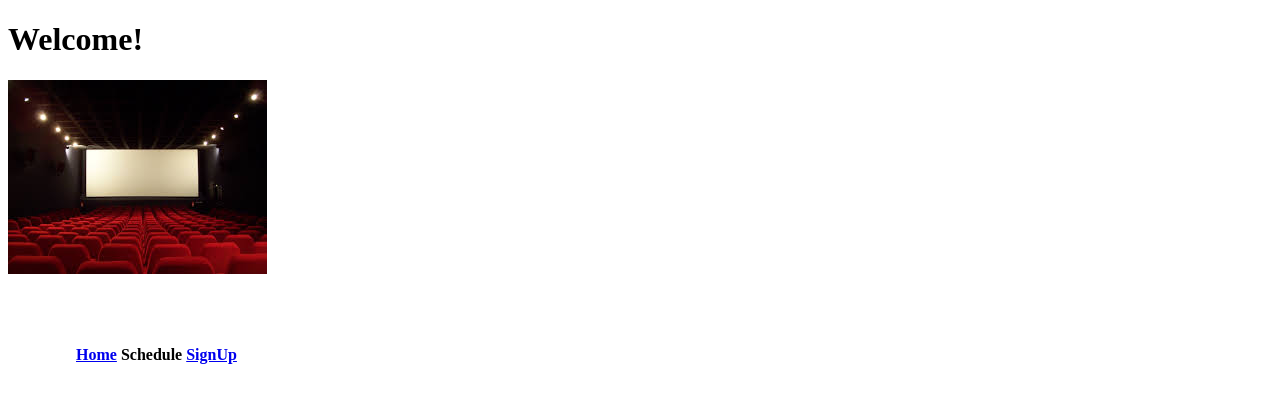
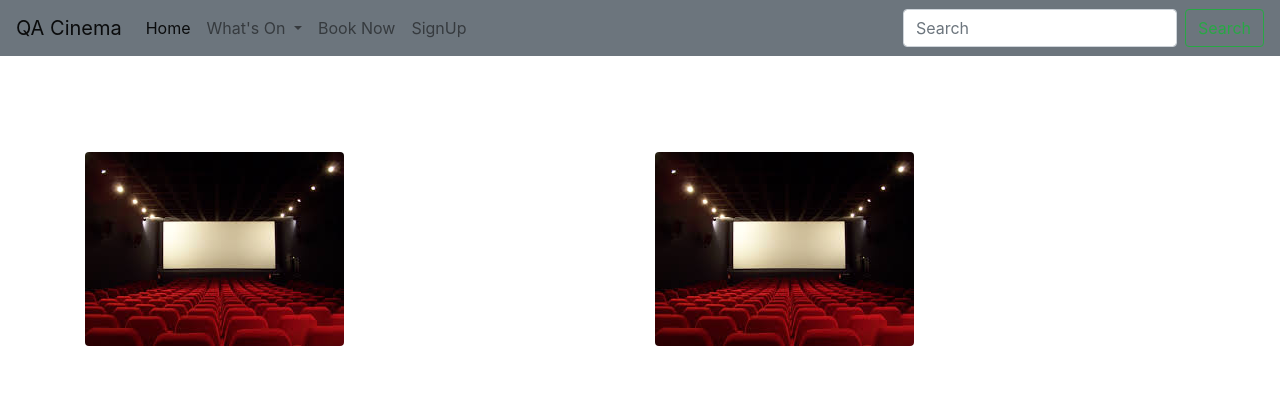
Before and after one commit to RQAJohnson/dec20-fe, a plain HTML site: page HTML/QACinemas.html in a window 1280 px wide. Drawn offline with nearby package versions, Linux system fonts and the light colour scheme.

Commit message:
added images

```diff
--- a/HTML/QACinemas.html
+++ b/HTML/QACinemas.html
@@ -4,29 +4,84 @@
     <meta charset="UTF-8">
     <meta name="viewport" content="width=device-width, initial-scale=1.0">
     <title>QA Cinema</title>
+    <link rel="stylesheet" href="https://cdn.jsdelivr.net/npm/bootstrap@4.5.3/dist/css/bootstrap.min.css"
+    integrity="sha384-TX8t27EcRE3e/ihU7zmQxVncDAy5uIKz4rEkgIXeMed4M0jlfIDPvg6uqKI2xXr2" crossorigin="anonymous">
+</head>
+<body>
+  <nav class="navbar navbar-expand-lg navbar-light bg-secondary">
+    <a class="navbar-brand" href="#">QA Cinema</a>
+    <button class="navbar-toggler" type="button" data-toggle="collapse" data-target="#practice"
+    aria-controls="navbarSupportedContent" aria-expanded="false" aria-label="Toggle navigation">
+      <span class="navbar-toggler-icon"></span>
+    </button>
 
-    <style>
-      #tbl {
-        width: 100px;
-        padding: 50px;
-        border: 15px;
-        margin: 15px;
-      }
-    </style>
-</head>
+    <div class="collapse navbar-collapse" id="practice">
+      <ul class="navbar-nav mr-auto">
+        <li class="nav-item active">
+          <a class="nav-link" href="./QACinemas.html" target="_blank">Home</a>
+        </li>
+        <li class="nav-item dropdown">
+          <a class="nav-link dropdown-toggle" href="#" id="navbarDropdown" role="button" data-toggle="dropdown"
+          aria-haspopup="true" aria-expanded="false">
+            What's On
+          </a>
+          <div class="dropdown-menu" aria-labelledby="navbarDropdown">
+            <a class="dropdown-item" href="./Schedule.html" target="_blank">Schedule</a>
+            <div class="dropdown-menu" aria-labelledby="navbarDropdown"></div>
+            <a class="dropdown-item" href="./NewReleases.html" target="_blank">New Releases</a>
+            <div class="dropdown-divider"></div>
+            <a class="dropdown-item" href="#">Cinemas near Me?</a>
+          </div>
+          <li class="nav-item">
+            <a class="nav-link" href="./BookNow.html" target="_blank">Book Now</a>
+          </li>
+          <li class="nav-item">
+            <a class="nav-link" href="./SignUp.html" target="_blank">SignUp</a>
+          </li>
+        <!-- </li>
+        <li class="nav-item">
+          <a class="nav-link disabled" href="#" tabindex="-1" aria-disabled="true">Disabled</a>
+        </li> -->
 
-<body>
-    <h1>Welcome!</h1>
-    <a href="../RESOURCES/cinema.jpg">
-    <img src="../RESOURCES/cinema.jpg" alt="cinema" title="click here"/>
-    </a>
+      </ul>
+      <form class="form-inline my-2 my-lg-0">
+        <input class="form-control mr-sm-2" type="search" placeholder="Search" aria-label="Search">
+        <button class="btn btn-outline-success my-2 my-sm-0" type="submit">Search</button>
+      </form>
+    </div>
+  </nav>
+</br>
+</br>
+</br>
+</br>
 
-    <table id="tbl">
-  <tr>
-    <th><a href= "./QACinemas.html" target="_blank">Home</a></th>
-    <th>Schedule</th>
-    <th><a href= "./SignUp.html" target="_blank">SignUp</a></th>
-  </tr>
-  </table>
+  <div class="container">
+    <div class="row">
+        <div class="col-md">
+            <img src="../RESOURCES/cinema.jpg" alt="cinema" class="rounded d-block"/>
+            </div>
+            <div class="col-md">
+              <img src="../RESOURCES/cinema.jpg" alt="cinema" class="rounded d-block"/>
+              </div>
+        </div>
+    </div>
+    <!-- <div class="row">
+        <div class="col-md">
+            <div class="alert alert-primary">
+                1 of 2
+            </div>
+        </div>
+        <div class="col-md">
+            <div class="alert alert-primary">
+                2 of 2
+            </div>
+        </div>
+    </div> -->
+
+  <!-- Script Tags go here -->
+<script src="https://code.jquery.com/jquery-3.5.1.slim.min.js"
+integrity="sha384-DfXdz2htPH0lsSSs5nCTpuj/zy4C+OGpamoFVy38MVBnE+IbbVYUew+OrCXaRkfj" crossorigin="anonymous"></script>
+<script src="https://cdn.jsdelivr.net/npm/bootstrap@4.5.3/dist/js/bootstrap.bundle.min.js"
+integrity="sha384-ho+j7jyWK8fNQe+A12Hb8AhRq26LrZ/JpcUGGOn+Y7RsweNrtN/tE3MoK7ZeZDyx" crossorigin="anonymous"></script>
 </body>
 </html>
```
